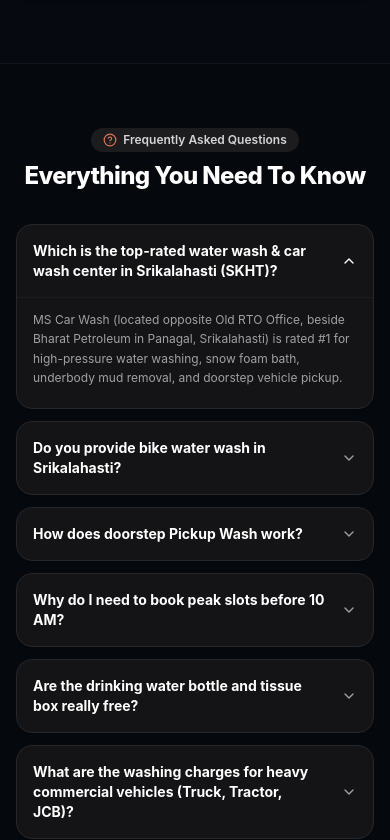
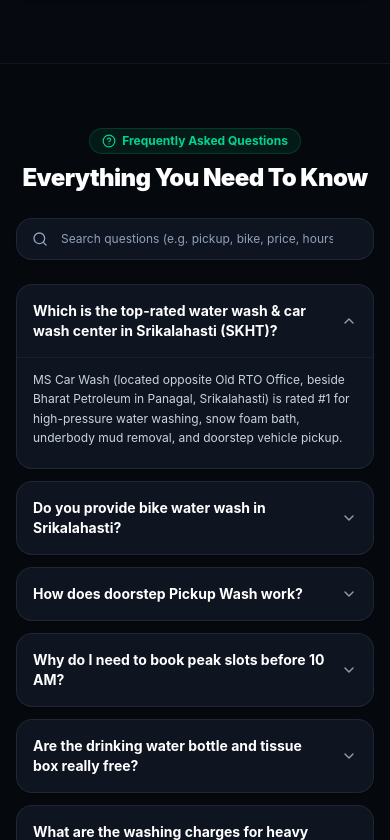
Before and after one commit to likhith3035/MScarwash, a Next.js app: page / in a window 390 px wide. Shown: the part 8864-9704 px from the top of the page. Built offline with nearby package versions, Linux system fonts and the light colour scheme.

Commit message:
feat(faq): add dynamic search bar with instant query filtering

```diff
--- a/src/components/FaqSection.tsx
+++ b/src/components/FaqSection.tsx
@@ -1,87 +1,132 @@
 'use client';
 
 import { useState } from 'react';
-import { ChevronDown, HelpCircle } from 'lucide-react';
+import { ChevronDown, HelpCircle, Search, X } from 'lucide-react';
 
 export function FaqSection() {
   const [openIdx, setOpenIdx] = useState<number | null>(0);
+  const [searchQuery, setSearchQuery] = useState('');
 
   const faqs = [
     {
       q: 'Which is the top-rated water wash & car wash center in Srikalahasti (SKHT)?',
-      a: 'MS Car Wash (located opposite Old RTO Office, beside Bharat Petroleum in Panagal, Srikalahasti) is rated #1 for high-pressure water washing, snow foam bath, underbody mud removal, and doorstep vehicle pickup.'
+      a: 'MS Car Wash (located opposite Old RTO Office, beside Bharat Petroleum in Panagal, Srikalahasti) is rated #1 for high-pressure water washing, snow foam bath, underbody mud removal, and doorstep vehicle pickup.',
     },
     {
       q: 'Do you provide bike water wash in Srikalahasti?',
-      a: 'Yes! We provide a fast 20-minute foam and pressure water wash for all bikes, scooters, and Bullet motorcycles starting at just ₹100, complete with chain cleaning & lube.'
+      a: 'Yes! We provide a fast 20-minute foam and pressure water wash for all bikes, scooters, and Bullet motorcycles starting at just ₹100, complete with chain cleaning & lube.',
     },
     {
       q: 'How does doorstep Pickup Wash work?',
-      a: 'Our wash boy comes to your home or office in Srikalahasti, picks up your vehicle, brings it to MS Car Wash center, performs a full foam wash & underbody cleaning, and returns it spotless to your location.'
+      a: 'Our wash boy comes to your home or office in Srikalahasti, picks up your vehicle, brings it to MS Car Wash center, performs a full foam wash & underbody cleaning, and returns it spotless to your location.',
     },
     {
       q: 'Why do I need to book peak slots before 10 AM?',
-      a: 'Peak hours (9 AM – 11 AM & 5 PM – 7 PM) fill up fast with local car owners and Tirupati travelers. Booking before 10 AM guarantees easy access without waiting in line.'
+      a: 'Peak hours (9 AM – 11 AM & 5 PM – 7 PM) fill up fast with local car owners and Tirupati travelers. Booking before 10 AM guarantees easy access without waiting in line.',
     },
     {
       q: 'Are the drinking water bottle and tissue box really free?',
-      a: 'Yes, 100% free with every wash service! Every single vehicle wash comes with a complimentary chilled mineral water bottle and dashboard car tissue paper box.'
+      a: 'Yes, 100% free with every wash service! Every single vehicle wash comes with a complimentary chilled mineral water bottle and dashboard car tissue paper box.',
     },
     {
       q: 'What are the washing charges for heavy commercial vehicles (Truck, Tractor, JCB)?',
-      a: 'Prices for heavy vehicles (Trucks, Vans, Tractors, Auto Rickshaws, and JCB machinery) vary depending on size and mud buildup. You can call us at 9494829450 or send a WhatsApp message for an instant quote.'
+      a: 'Prices for heavy vehicles (Trucks, Vans, Tractors, Auto Rickshaws, and JCB machinery) vary depending on size and mud buildup. You can call us at 9494829450 or send a WhatsApp message for an instant quote.',
     },
     {
       q: 'Is the foam wash scratch-free for new cars?',
-      a: 'Yes, we use 100% scratch-free microfiber wash mitts, neutral snow foam, and soft high-pressure nozzles safe for ceramic coatings and brand-new paint.'
-    }
+      a: 'Yes, we use 100% scratch-free microfiber wash mitts, neutral snow foam, and soft high-pressure nozzles safe for ceramic coatings and brand-new paint.',
+    },
   ];
 
   const toggleFaq = (idx: number) => {
     setOpenIdx(openIdx === idx ? null : idx);
   };
 
+  const filteredFaqs = faqs.filter(
+    (faq) =>
+      faq.q.toLowerCase().includes(searchQuery.toLowerCase()) ||
+      faq.a.toLowerCase().includes(searchQuery.toLowerCase())
+  );
+
   return (
-    <div className="max-w-3xl mx-auto space-y-4">
-      <div className="text-center space-y-2 mb-8">
-        <div className="inline-flex items-center gap-1.5 px-3 py-1 rounded-full bg-neutral-100 dark:bg-[#1C1C1F] text-xs font-semibold text-neutral-600 dark:text-neutral-300">
-          <HelpCircle className="w-3.5 h-3.5 text-[#D97757]" />
+    <div className="max-w-3xl mx-auto space-y-5">
+      {/* Header */}
+      <div className="text-center space-y-2 mb-6">
+        <div className="inline-flex items-center gap-1.5 px-3 py-1 rounded-full bg-emerald-500/10 text-emerald-600 dark:text-emerald-400 text-xs font-bold border border-emerald-500/20">
+          <HelpCircle className="w-3.5 h-3.5" />
           <span>Frequently Asked Questions</span>
         </div>
-        <h2 className="text-2xl sm:text-3xl font-extrabold tracking-tight text-[#1D1D1F] dark:text-white">
+        <h2 className="text-2xl sm:text-4xl font-black tracking-tight text-slate-900 dark:text-white">
           Everything You Need To Know
         </h2>
       </div>
 
+      {/* Interactive Search Bar */}
+      <div className="relative max-w-md mx-auto mb-6">
+        <Search className="absolute left-4 top-1/2 -translate-y-1/2 w-4 h-4 text-slate-400" />
+        <input
+          type="text"
+          placeholder="Search questions (e.g. pickup, bike, price, hours)..."
+          value={searchQuery}
+          onChange={(e) => setSearchQuery(e.target.value)}
+          className="w-full pl-11 pr-10 py-3 rounded-2xl bg-white dark:bg-[#0E1420] border border-black/8 dark:border-white/8 text-xs font-bold text-slate-900 dark:text-white shadow-sm focus:ring-2 focus:ring-emerald-500 focus:outline-none transition-all placeholder:text-slate-400 placeholder:font-normal"
+        />
+        {searchQuery && (
+          <button
+            type="button"
+            onClick={() => setSearchQuery('')}
+            className="absolute right-3.5 top-1/2 -translate-y-1/2 p-1 rounded-full text-slate-400 hover:text-slate-600 dark:hover:text-white transition-colors"
+          >
+            <X className="w-3.5 h-3.5" />
+          </button>
+        )}
+      </div>
+
+      {/* FAQ Accordion List */}
       <div className="space-y-3">
-        {faqs.map((faq, idx) => {
-          const isOpen = openIdx === idx;
+        {filteredFaqs.length > 0 ? (
+          filteredFaqs.map((faq, idx) => {
+            const isOpen = openIdx === idx || searchQuery.length > 0;
             return (
               <div
                 key={idx}
-              className="rounded-2xl bg-white dark:bg-[#141416] border border-[#E5E5EA] dark:border-[#27272A] overflow-hidden transition-all shadow-xs"
+                className="rounded-2xl bg-white dark:bg-[#0E1420] border border-black/8 dark:border-white/8 overflow-hidden transition-all shadow-xs"
               >
                 <button
                   type="button"
                   onClick={() => toggleFaq(idx)}
-                className="w-full p-4 sm:p-5 text-left font-bold text-sm sm:text-base text-[#1D1D1F] dark:text-white flex items-center justify-between gap-4"
+                  className="w-full p-4 sm:p-5 text-left font-bold text-sm sm:text-base text-slate-900 dark:text-white flex items-center justify-between gap-4"
                 >
                   <span>{faq.q}</span>
                   <ChevronDown
-                  className={`w-4 h-4 text-neutral-400 shrink-0 transition-transform duration-200 ${
-                    isOpen ? 'rotate-180 text-black dark:text-white' : ''
+                    className={`w-4 h-4 text-slate-400 shrink-0 transition-transform duration-200 ${
+                      isOpen ? 'rotate-180 text-emerald-500' : ''
                     }`}
                   />
                 </button>
 
                 {isOpen && (
-                <div className="px-4 sm:px-5 pb-5 pt-0 text-xs sm:text-sm text-neutral-600 dark:text-neutral-400 leading-relaxed border-t border-[#E5E5EA]/50 dark:border-[#27272A]/50">
+                  <div className="px-4 sm:px-5 pb-5 pt-0 text-xs sm:text-sm text-slate-600 dark:text-slate-300 leading-relaxed border-t border-black/5 dark:border-white/5">
                     <p className="pt-3">{faq.a}</p>
                   </div>
                 )}
               </div>
             );
-        })}
+          })
+        ) : (
+          <div className="p-8 rounded-2xl bg-white dark:bg-[#0E1420] border border-black/8 dark:border-white/8 text-center space-y-2">
+            <p className="text-xs font-bold text-slate-500 dark:text-slate-400">
+              No matching questions found for "{searchQuery}"
+            </p>
+            <button
+              type="button"
+              onClick={() => setSearchQuery('')}
+              className="text-xs font-bold text-emerald-600 dark:text-emerald-400 underline"
+            >
+              Clear search & view all questions
+            </button>
+          </div>
+        )}
       </div>
     </div>
   );
```
Lines whose indentation alone changed are shown as unchanged.
